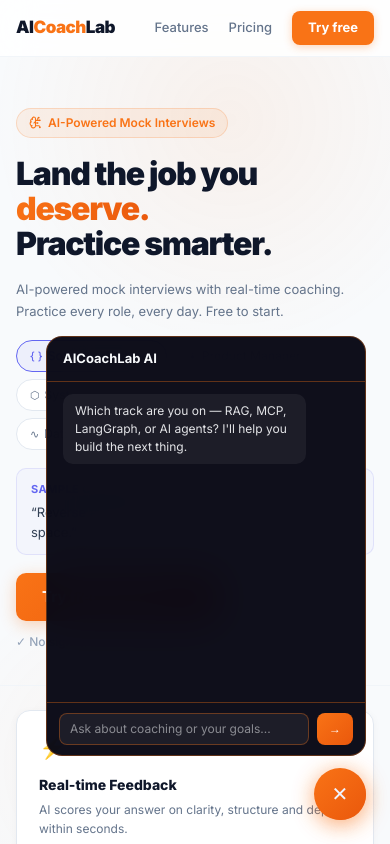
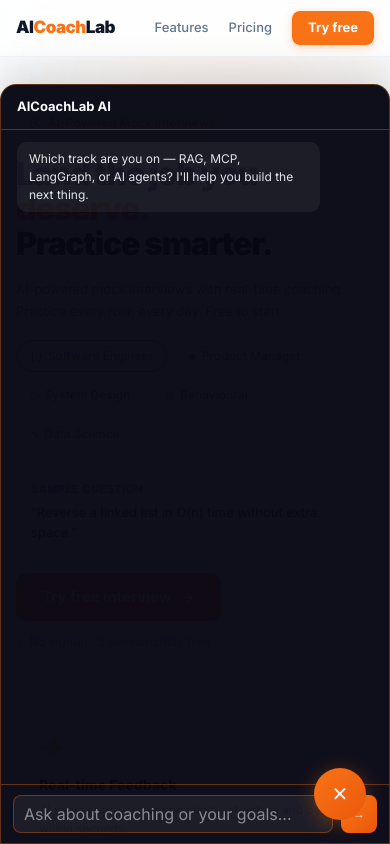
Before and after one commit to infosiva/aicoachlab, a Next.js app: page / in a window 390 px wide. Both pictures are taken after a click on the button "Open AICoachLab AI chat". Shown: the top 844 px of the page. Built offline with nearby package versions, Linux system fonts and the light colour scheme.

Commit message:
fix(aicoachlab): mobile chatbot bottom-sheet — 100dvh, isMobile, safe-area padding

```diff
--- a/components/FloatingChatWrapper.tsx
+++ b/components/FloatingChatWrapper.tsx
@@ -1,13 +1,30 @@
 'use client'
-import { useState } from 'react'
+import { useState, useEffect, useRef } from 'react'
 import { motion, AnimatePresence } from 'framer-motion'
+
+const BG = 'rgba(8,8,20,0.97)'
+const BORDER = 'rgba(249,115,22,0.35)'
+const BOTTOM_OFFSET = 84
 
 export default function FloatingChatWrapper() {
   const [open, setOpen] = useState(false)
+  const [isMobile, setIsMobile] = useState(false)
   const [msgs, setMsgs] = useState<{ role: 'user' | 'bot'; text: string }[]>([
     { role: 'bot', text: "Which track are you on — RAG, MCP, LangGraph, or AI agents? I'll help you build the next thing." },
   ])
   const [input, setInput] = useState('')
+  const msgsEndRef = useRef<HTMLDivElement>(null)
+
+  useEffect(() => {
+    const check = () => setIsMobile(window.innerWidth < 640)
+    check()
+    window.addEventListener('resize', check)
+    return () => window.removeEventListener('resize', check)
+  }, [])
+
+  useEffect(() => {
+    msgsEndRef.current?.scrollIntoView({ behavior: 'smooth' })
+  }, [msgs])
 
   async function send() {
     if (!input.trim()) return
@@ -24,25 +41,57 @@
     }
   }
 
+  const panelStyle: React.CSSProperties = isMobile ? {
+    position: 'fixed', bottom: 0, left: 0, right: 0, zIndex: 9998,
+    width: '100%', height: `calc(100dvh - ${BOTTOM_OFFSET}px)`,
+    borderRadius: '16px 16px 0 0',
+    background: BG,
+    border: `1px solid ${BORDER}`,
+    boxShadow: '0 -8px 40px rgba(0,0,0,0.15)',
+    display: 'flex', flexDirection: 'column', overflow: 'hidden',
+    animation: 'aicoach-slide-bottom 0.3s cubic-bezier(0.23,1,0.32,1)',
+  } : {
+    position: 'fixed', bottom: 88, right: 24, zIndex: 9998,
+    width: 320, height: 420, borderRadius: 16,
+    background: BG,
+    border: `1px solid ${BORDER}`,
+    boxShadow: '0 8px 40px rgba(0,0,0,0.3)',
+    display: 'flex', flexDirection: 'column', overflow: 'hidden',
+    backdropFilter: 'blur(20px)',
+    animation: 'aicoach-slide-up 0.22s ease-out',
+  }
+
   return (
     <>
-      <motion.button onClick={() => setOpen(o => !o)} whileHover={{ scale: 1.08 }} whileTap={{ scale: 0.95 }}
+      <style>{`
+        @keyframes aicoach-slide-bottom {
+          from { transform: translateY(100%); }
+          to   { transform: translateY(0); }
+        }
+        @keyframes aicoach-slide-up {
+          from { transform: translateY(12px) scale(0.97); opacity: 0; }
+          to   { transform: translateY(0) scale(1); opacity: 1; }
+        }
+        @media (prefers-reduced-motion: reduce) {
+          .aicoach-panel { animation: none !important; }
+        }
+      `}</style>
+      <motion.button
+        onClick={() => setOpen(o => !o)}
+        whileHover={{ scale: 1.08 }} whileTap={{ scale: 0.95 }}
+        aria-label="Open AICoachLab AI chat"
         style={{ position: 'fixed', bottom: 24, right: 24, width: 52, height: 52, borderRadius: '50%',
           background: 'linear-gradient(135deg,#f97316,#ea580c)', border: 'none', cursor: 'pointer', display: 'flex', alignItems: 'center',
-          justifyContent: 'center', boxShadow: '0 4px 20px rgba(249,115,22,0.35)', zIndex: 1000, fontSize: 20 }}>
+          justifyContent: 'center', boxShadow: '0 4px 20px rgba(249,115,22,0.35)', zIndex: 9999, fontSize: 20 }}>
         {open ? '✕' : '🎯'}
       </motion.button>
       <AnimatePresence>
         {open && (
-          <motion.div initial={{ opacity: 0, y: 10, scale: 0.97 }} animate={{ opacity: 1, y: 0, scale: 1 }}
-            exit={{ opacity: 0, y: 10, scale: 0.97 }} transition={{ duration: 0.2 }}
-            style={{ position: 'fixed', bottom: 88, right: 24, width: 320, height: 420,
-              background: 'rgba(8,8,20,0.97)', border: '1px solid rgba(249,115,22,0.35)', borderRadius: 16,
-              display: 'flex', flexDirection: 'column', zIndex: 1000, overflow: 'hidden', backdropFilter: 'blur(20px)' }}>
-            <div style={{ padding: '12px 16px', borderBottom: '1px solid rgba(249,115,22,0.35)', fontSize: 13, fontWeight: 700, color: '#f8fafc' }}>
+          <div className="aicoach-panel" style={panelStyle}>
+            <div style={{ padding: '12px 16px', borderBottom: `1px solid ${BORDER}`, fontSize: 13, fontWeight: 700, color: '#f8fafc', flexShrink: 0 }}>
               AICoachLab AI
             </div>
-            <div style={{ flex: 1, overflowY: 'auto', padding: '12px 16px', display: 'flex', flexDirection: 'column', gap: 8 }}>
+            <div style={{ flex: 1, overflowY: 'auto', padding: '12px 16px', display: 'flex', flexDirection: 'column', gap: 8, minHeight: 0 }}>
               {msgs.map((m, i) => (
                 <div key={i} style={{ alignSelf: m.role === 'user' ? 'flex-end' : 'flex-start',
                   background: m.role === 'user' ? 'rgba(249,115,22,0.35)' : 'rgba(255,255,255,0.06)',
@@ -50,15 +99,16 @@
                   {m.text}
                 </div>
               ))}
+              <div ref={msgsEndRef} />
             </div>
-            <div style={{ padding: '10px 12px', borderTop: '1px solid rgba(249,115,22,0.35)', display: 'flex', gap: 8 }}>
+            <div style={{ padding: '10px 12px', borderTop: `1px solid ${BORDER}`, display: 'flex', gap: 8, flexShrink: 0, paddingBottom: 'max(10px, env(safe-area-inset-bottom))' }}>
               <input value={input} onChange={e => setInput(e.target.value)} onKeyDown={e => e.key === 'Enter' && send()}
                 placeholder="Ask about coaching or your goals..."
-                style={{ flex: 1, background: 'rgba(255,255,255,0.06)', border: '1px solid rgba(249,115,22,0.35)',
-                  borderRadius: 8, padding: '6px 10px', fontSize: 12, color: '#f8fafc', outline: 'none' }} />
+                style={{ flex: 1, background: 'rgba(255,255,255,0.06)', border: `1px solid ${BORDER}`,
+                  borderRadius: 8, padding: '6px 10px', fontSize: isMobile ? 16 : 13.5, color: '#f8fafc', outline: 'none' }} />
               <button onClick={send} style={{ background: 'linear-gradient(135deg,#f97316,#ea580c)', border: 'none', borderRadius: 8, padding: '6px 12px', fontSize: 12, color: '#fff', cursor: 'pointer' }}>→</button>
             </div>
-          </motion.div>
+          </div>
         )}
       </AnimatePresence>
     </>
```
